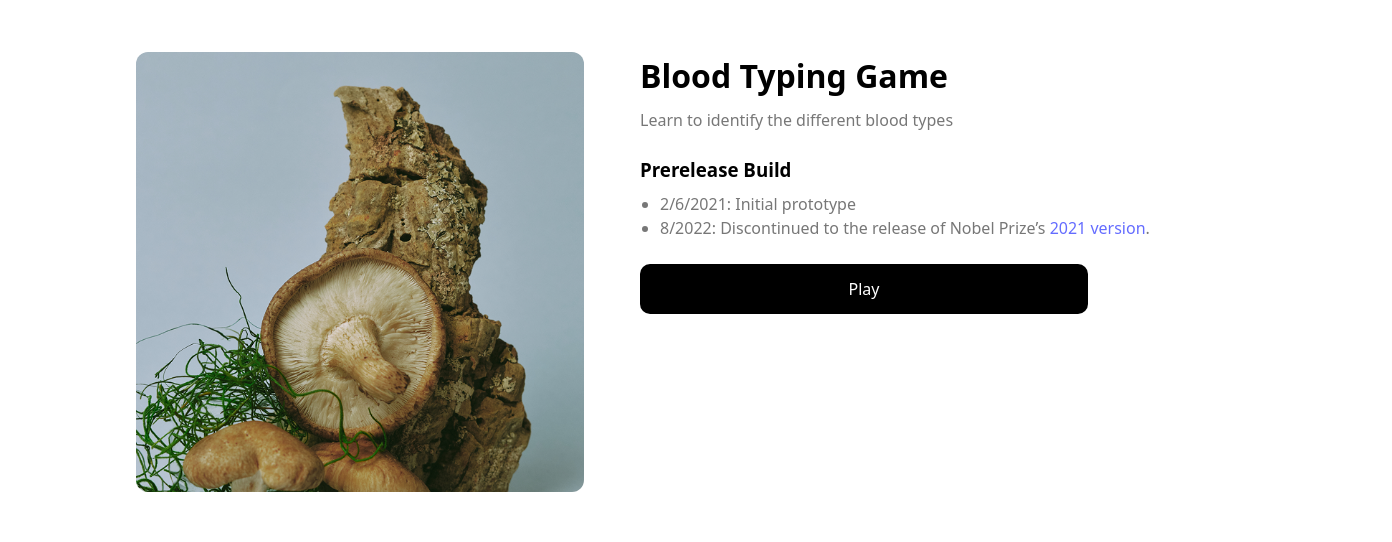
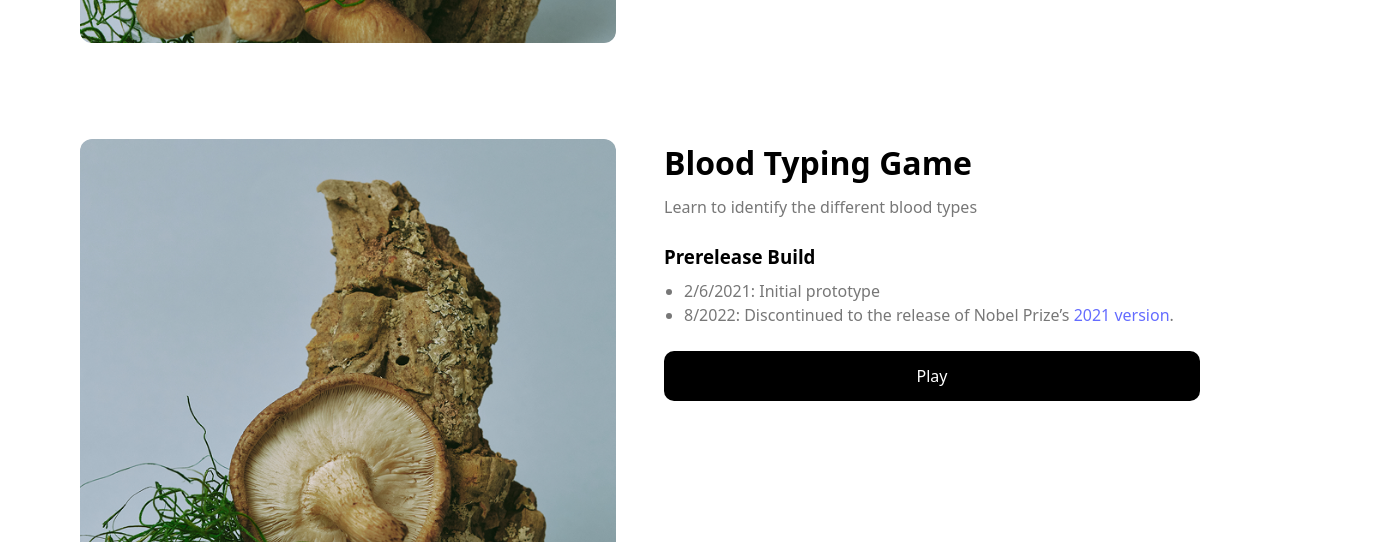
Before and after one commit to EricL22/EricL22.github.io, a React (Vite) app: page /#/unity in a window 1280 px wide. Shown: the part 600-1142 px from the top of the page, 1392 px wide, since content can reach past the window. Built offline with nearby package versions, Linux system fonts and the light colour scheme.

Commit message:
Modify more spacing

```diff
--- a/src/components/Footer.css
+++ b/src/components/Footer.css
@@ -1,6 +1,6 @@
 /* Footer */
 .footer {
-  padding: 48px;
+  padding: 36px;
   display: flex;
   justify-content: center;
 }
--- a/src/components/WebGames.css
+++ b/src/components/WebGames.css
@@ -6,17 +6,15 @@
   padding: 0px 80px;
   display: grid;
   grid-template-columns: 1fr 1fr;
-  gap: 0px;
+  gap: 48px;
   margin-bottom: 96px;
   align-items: start;
 }
 
 .game img {
-  width: 80%;
+  width: 100%;
   border-radius: 12px;
   display: block;
-  margin-left: auto;
-  margin-right: auto;
 }
 
 .game-info h2 {
@@ -40,7 +38,7 @@
 }
 
 .game-info button {
-  width: 80%;
+  width: 100%;
   padding: 14px;
   border-radius: 10px;
   border: none;
```
